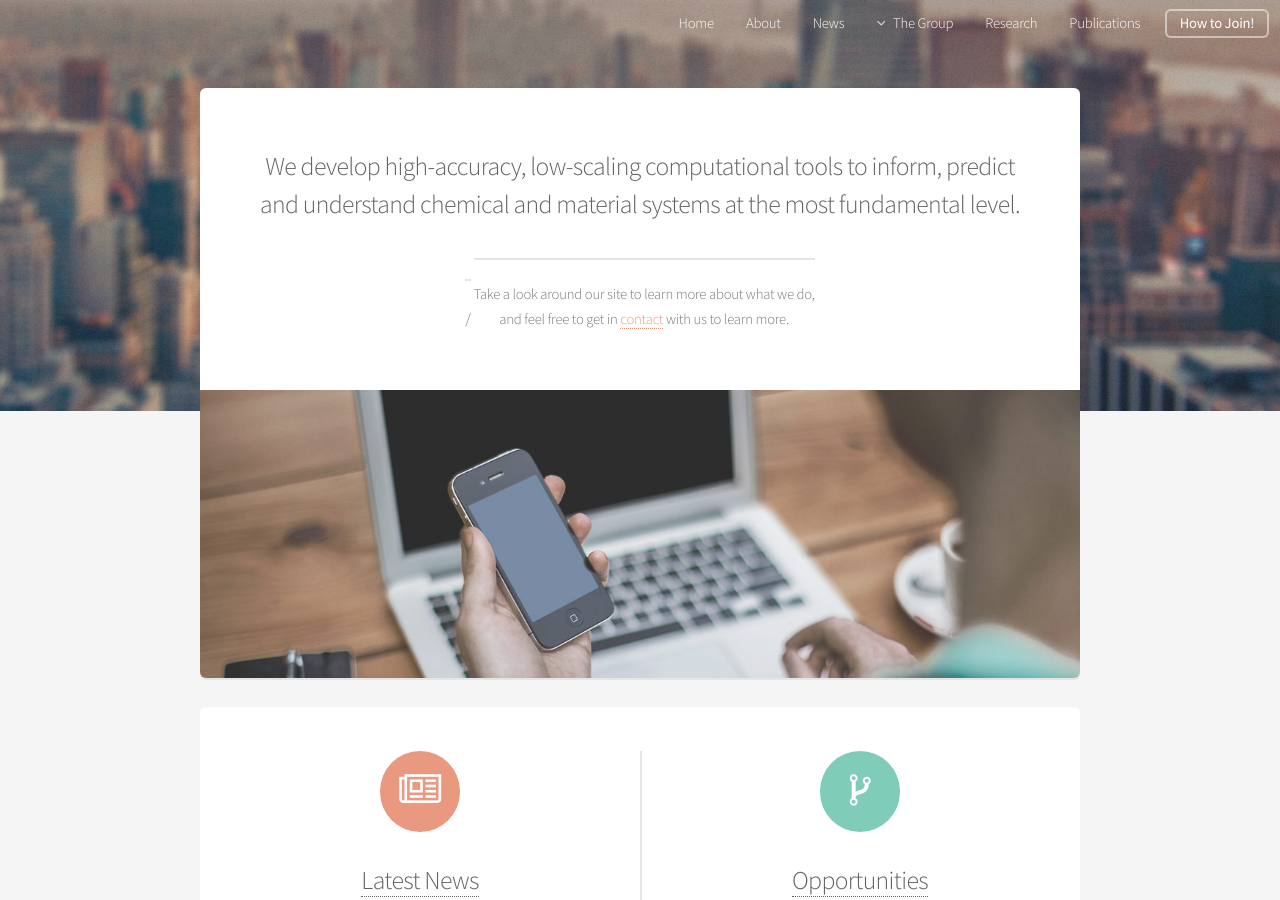
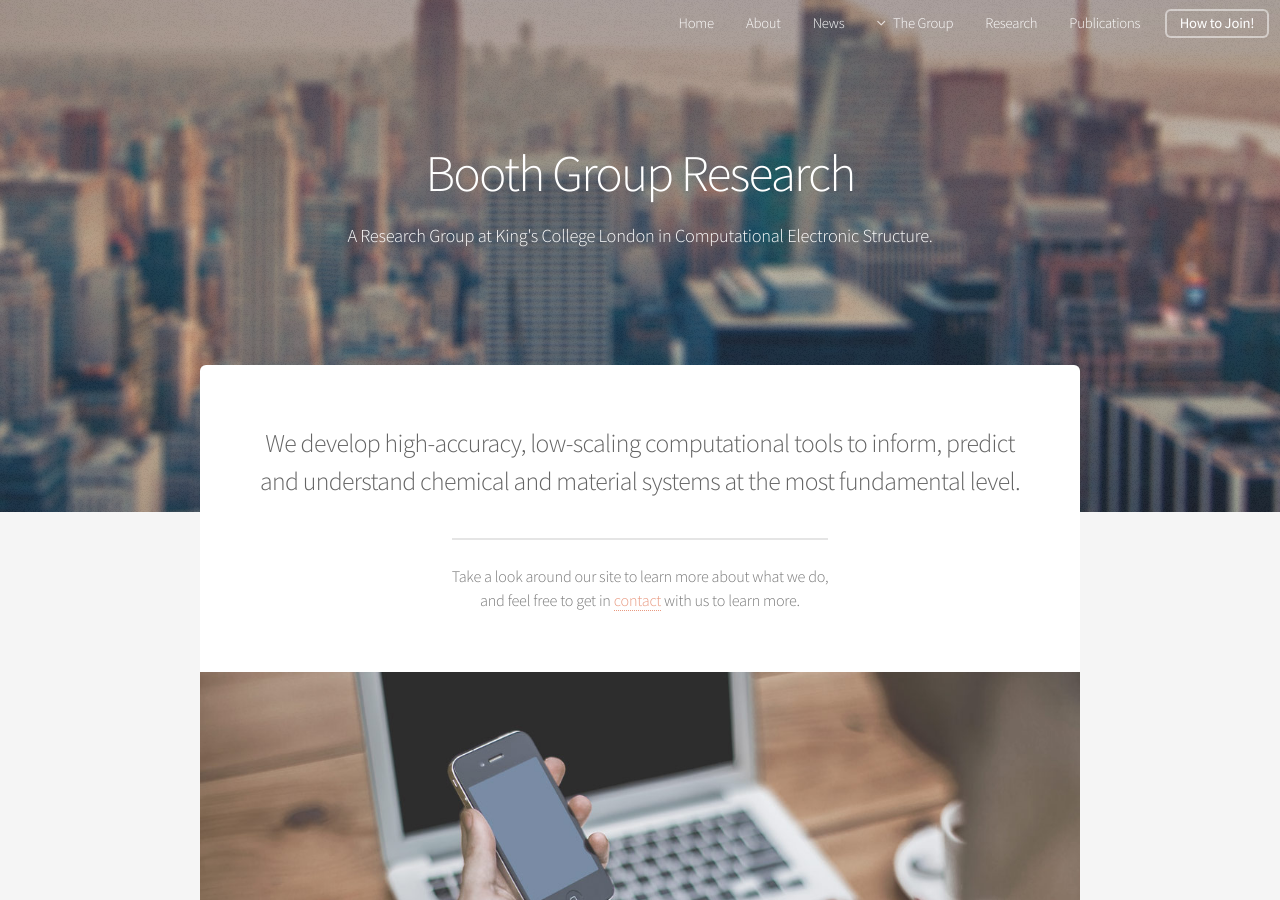
Before and after one commit to ghb24/boothgroupwebsite, a Jekyll site: the page built from index.html, in a window 1280 px wide and 900 px high. Built offline with Jekyll 4.4.1, drawn with Linux system fonts in a browser that asks for light colours; the list of posts is cut into pages by our own code.

Commit message:
Should work?

```diff
--- a/_includes/header.html
+++ b/_includes/header.html
@@ -25,7 +25,12 @@
 		<!--[if lte IE 8]><link rel="stylesheet" href="{{ site.baseurl }}/assets/css/ie/v8.css" /><![endif]-->
         <link rel="shortcut icon" href="{{ site.baseurl }}/assets/images/favicon_i.ico">
 	</head>
-    {% if page.url == "/index.html" %}
+    <!--
+    {% comment %}
+         if page.url == "/index.html"
+    {% endcomment %}
+    -->
+    {% if page.title == "Home" %}
 		<!-- Banner -->
 		<body class="landing">
 			<section id="banner">
--- a/index.html
+++ b/index.html
@@ -7,9 +7,6 @@
 		<h3> We develop high-accuracy, low-scaling computational tools to inform, predict
 		<br />
 		and understand chemical and material systems at the most fundamental level. </h3>
-        <p>
-        {{ page.url }}
-        </p>
         <p>Take a look around our site to learn more about what we do,<br />
         and feel free to get in <a href="{{ site.baseurl }}/join">contact</a> with us to learn more.</p>
 	</header>
```
Also changed, not shown: other parts of index.html (+1 -1 lines).
